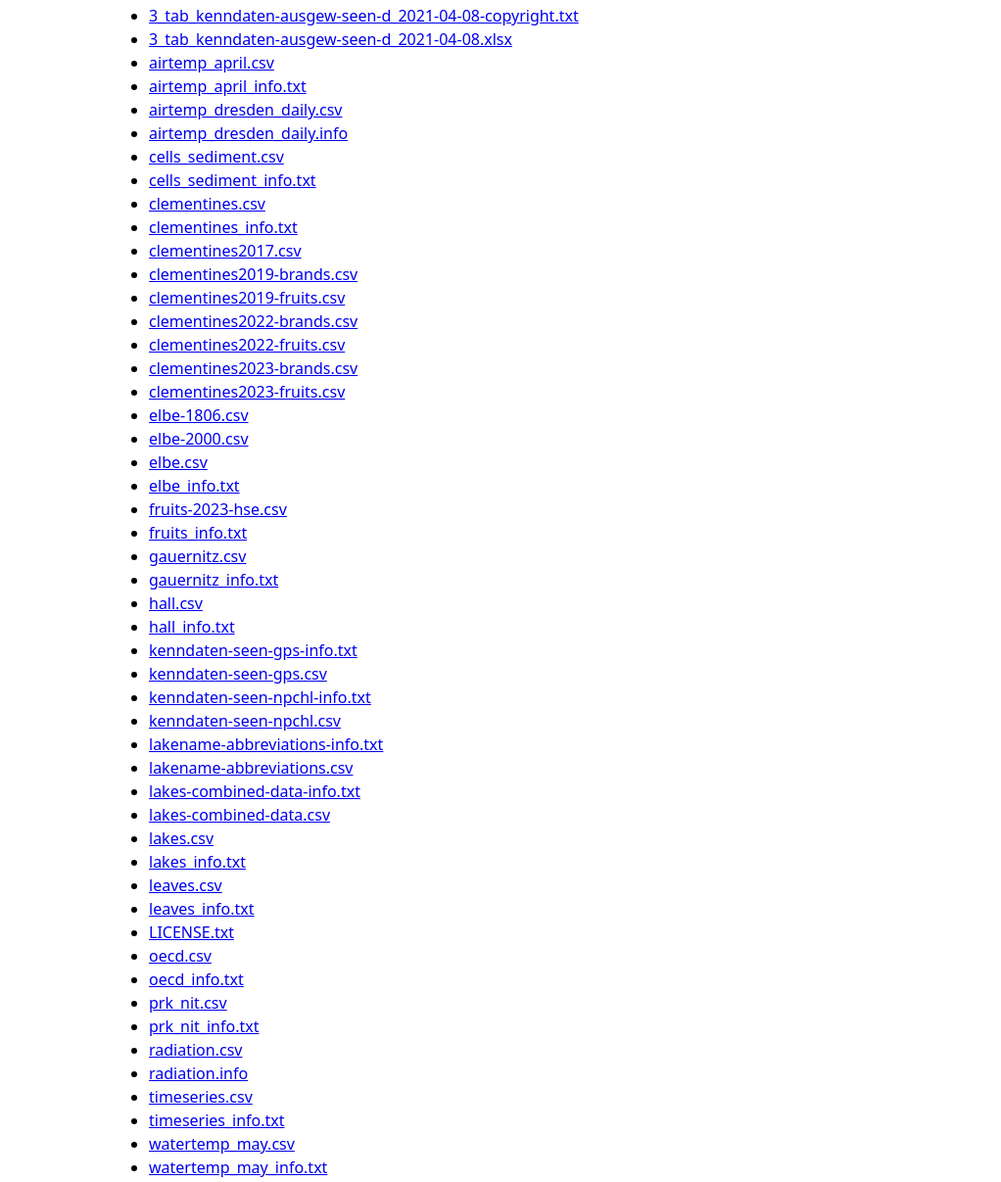
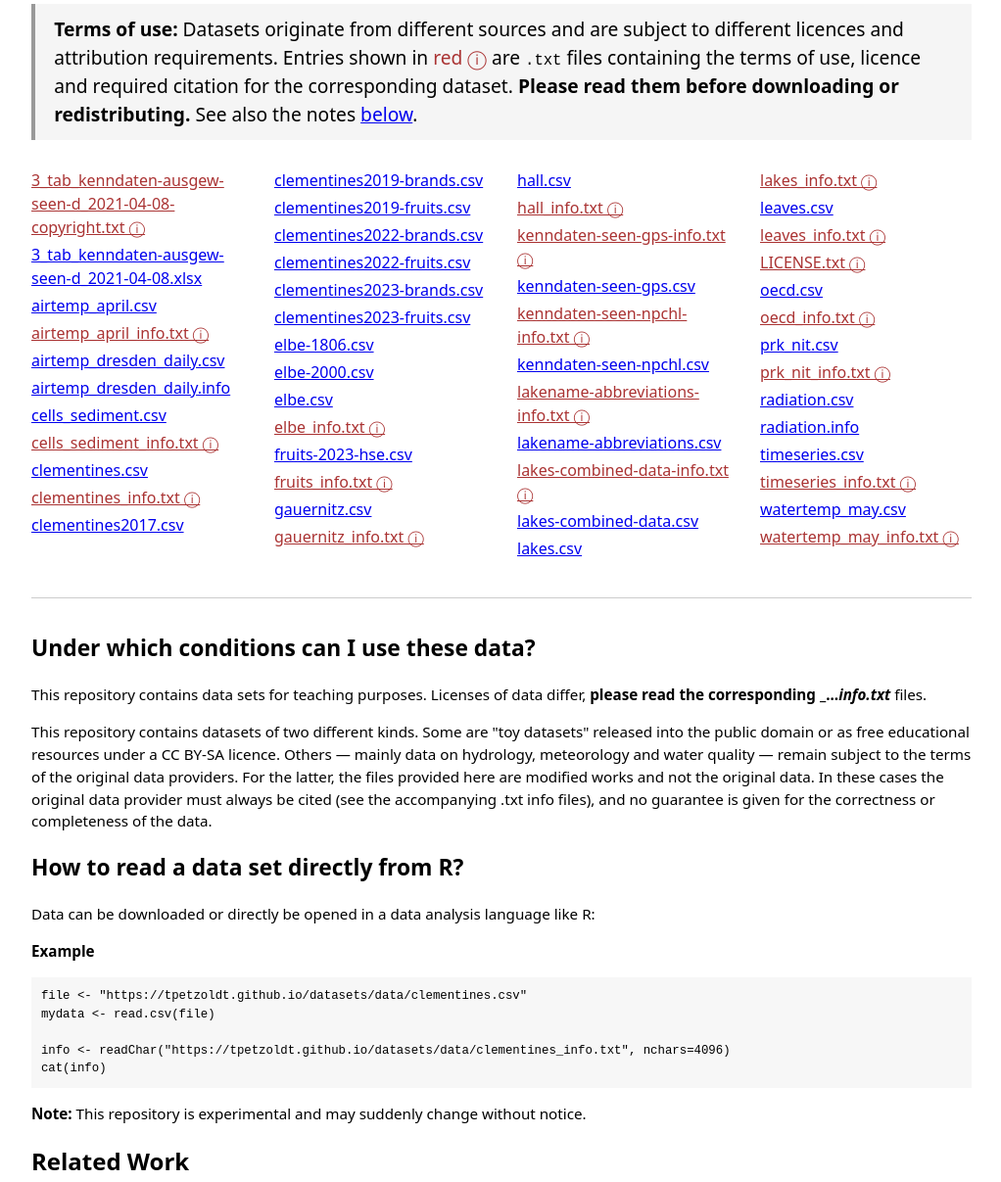
Before and after one commit to tpetzoldt/datasets, a plain HTML site: page index.html in a window 1280 px wide. Shown: the part 97-1304 px from the top of the page at 98% size, without its empty margins (128-1150 px from the left). Drawn offline with Linux system fonts and the light colour scheme.

Commit message:
Improve github.io page of the repo.

```diff
--- a/index.html
+++ b/index.html
@@ -8,26 +8,50 @@
     body {
       font-family: "Noto Sans", "Open Sans", "Segoe UI", Roboto,
                    "Helvetica Neue", Arial, sans-serif;
-      margin: 2em auto;
-      max-width: 50em;
-      padding: 0 1em;
-      line-height: 1.5;
+      margin: 2em auto; max-width: 60em; padding: 0 1em; line-height: 1.5;
     }
+    .disclaimer {
+      border-left: 4px solid #999; background: #f5f5f5;
+      padding: 0.6em 1em; margin: 1em 0 1.5em 0; font-size: 1.2em;
+    }
+    ul.filelist {
+      column-count: 4; column-gap: 2em; list-style: none; padding-left: 0;
+    }
+    ul.filelist li { break-inside: avoid; margin-bottom: 0.25em; }
+    ul.filelist li.terms a { color: #a33; }
+    @media (max-width: 900px) { ul.filelist { column-count: 2; } }
+    @media (max-width: 500px) { ul.filelist { column-count: 1; } }
+    .readme {
+      border-top: 1px solid #ccc; margin-top: 2.5em; padding-top: 1em;
+      font-size: 0.95em;
+    }
+    .readme pre { background: #f7f7f7; padding: 0.8em; overflow-x: auto; }
   </style>
 </head>
 <body>
   <h1>Elements of Statistics: List of Example Datasets</h1>
-  <ul>
-    <li><a href="data/3_tab_kenndaten-ausgew-seen-d_2021-04-08-copyright.txt">3_tab_kenndaten-ausgew-seen-d_2021-04-08-copyright.txt</a></li>
+
+  <div class="disclaimer">
+    <strong>Terms of use:</strong> Datasets originate from different sources
+    and are subject to different licences and attribution requirements.
+    Entries shown in <span style="color:#a33">red ⓘ</span> are
+    <code>.txt</code> files containing the terms of use, licence and required
+    citation for the corresponding dataset.
+    <strong>Please read them before downloading or redistributing.</strong>
+    See also the notes <a href="#readme">below</a>.
+  </div>
+
+  <ul class="filelist">
+    <li class="terms"><a href="data/3_tab_kenndaten-ausgew-seen-d_2021-04-08-copyright.txt">3_tab_kenndaten-ausgew-seen-d_2021-04-08-copyright.txt ⓘ</a></li>
 <li><a href="data/3_tab_kenndaten-ausgew-seen-d_2021-04-08.xlsx">3_tab_kenndaten-ausgew-seen-d_2021-04-08.xlsx</a></li>
 <li><a href="data/airtemp_april.csv">airtemp_april.csv</a></li>
-<li><a href="data/airtemp_april_info.txt">airtemp_april_info.txt</a></li>
+<li class="terms"><a href="data/airtemp_april_info.txt">airtemp_april_info.txt ⓘ</a></li>
 <li><a href="data/airtemp_dresden_daily.csv">airtemp_dresden_daily.csv</a></li>
 <li><a href="data/airtemp_dresden_daily.info">airtemp_dresden_daily.info</a></li>
 <li><a href="data/cells_sediment.csv">cells_sediment.csv</a></li>
-<li><a href="data/cells_sediment_info.txt">cells_sediment_info.txt</a></li>
+<li class="terms"><a href="data/cells_sediment_info.txt">cells_sediment_info.txt ⓘ</a></li>
 <li><a href="data/clementines.csv">clementines.csv</a></li>
-<li><a href="data/clementines_info.txt">clementines_info.txt</a></li>
+<li class="terms"><a href="data/clementines_info.txt">clementines_info.txt ⓘ</a></li>
 <li><a href="data/clementines2017.csv">clementines2017.csv</a></li>
 <li><a href="data/clementines2019-brands.csv">clementines2019-brands.csv</a></li>
 <li><a href="data/clementines2019-fruits.csv">clementines2019-fruits.csv</a></li>
@@ -38,43 +62,63 @@
 <li><a href="data/elbe-1806.csv">elbe-1806.csv</a></li>
 <li><a href="data/elbe-2000.csv">elbe-2000.csv</a></li>
 <li><a href="data/elbe.csv">elbe.csv</a></li>
-<li><a href="data/elbe_info.txt">elbe_info.txt</a></li>
+<li class="terms"><a href="data/elbe_info.txt">elbe_info.txt ⓘ</a></li>
 <li><a href="data/fruits-2023-hse.csv">fruits-2023-hse.csv</a></li>
-<li><a href="data/fruits_info.txt">fruits_info.txt</a></li>
+<li class="terms"><a href="data/fruits_info.txt">fruits_info.txt ⓘ</a></li>
 <li><a href="data/gauernitz.csv">gauernitz.csv</a></li>
-<li><a href="data/gauernitz_info.txt">gauernitz_info.txt</a></li>
+<li class="terms"><a href="data/gauernitz_info.txt">gauernitz_info.txt ⓘ</a></li>
 <li><a href="data/hall.csv">hall.csv</a></li>
-<li><a href="data/hall_info.txt">hall_info.txt</a></li>
-<li><a href="data/kenndaten-seen-gps-info.txt">kenndaten-seen-gps-info.txt</a></li>
+<li class="terms"><a href="data/hall_info.txt">hall_info.txt ⓘ</a></li>
+<li class="terms"><a href="data/kenndaten-seen-gps-info.txt">kenndaten-seen-gps-info.txt ⓘ</a></li>
 <li><a href="data/kenndaten-seen-gps.csv">kenndaten-seen-gps.csv</a></li>
-<li><a href="data/kenndaten-seen-npchl-info.txt">kenndaten-seen-npchl-info.txt</a></li>
+<li class="terms"><a href="data/kenndaten-seen-npchl-info.txt">kenndaten-seen-npchl-info.txt ⓘ</a></li>
 <li><a href="data/kenndaten-seen-npchl.csv">kenndaten-seen-npchl.csv</a></li>
-<li><a href="data/lakename-abbreviations-info.txt">lakename-abbreviations-info.txt</a></li>
+<li class="terms"><a href="data/lakename-abbreviations-info.txt">lakename-abbreviations-info.txt ⓘ</a></li>
 <li><a href="data/lakename-abbreviations.csv">lakename-abbreviations.csv</a></li>
-<li><a href="data/lakes-combined-data-info.txt">lakes-combined-data-info.txt</a></li>
+<li class="terms"><a href="data/lakes-combined-data-info.txt">lakes-combined-data-info.txt ⓘ</a></li>
 <li><a href="data/lakes-combined-data.csv">lakes-combined-data.csv</a></li>
 <li><a href="data/lakes.csv">lakes.csv</a></li>
-<li><a href="data/lakes_info.txt">lakes_info.txt</a></li>
+<li class="terms"><a href="data/lakes_info.txt">lakes_info.txt ⓘ</a></li>
 <li><a href="data/leaves.csv">leaves.csv</a></li>
-<li><a href="data/leaves_info.txt">leaves_info.txt</a></li>
-<li><a href="data/LICENSE.txt">LICENSE.txt</a></li>
+<li class="terms"><a href="data/leaves_info.txt">leaves_info.txt ⓘ</a></li>
+<li class="terms"><a href="data/LICENSE.txt">LICENSE.txt ⓘ</a></li>
 <li><a href="data/oecd.csv">oecd.csv</a></li>
-<li><a href="data/oecd_info.txt">oecd_info.txt</a></li>
+<li class="terms"><a href="data/oecd_info.txt">oecd_info.txt ⓘ</a></li>
 <li><a href="data/prk_nit.csv">prk_nit.csv</a></li>
-<li><a href="data/prk_nit_info.txt">prk_nit_info.txt</a></li>
+<li class="terms"><a href="data/prk_nit_info.txt">prk_nit_info.txt ⓘ</a></li>
 <li><a href="data/radiation.csv">radiation.csv</a></li>
 <li><a href="data/radiation.info">radiation.info</a></li>
 <li><a href="data/timeseries.csv">timeseries.csv</a></li>
-<li><a href="data/timeseries_info.txt">timeseries_info.txt</a></li>
+<li class="terms"><a href="data/timeseries_info.txt">timeseries_info.txt ⓘ</a></li>
 <li><a href="data/watertemp_may.csv">watertemp_may.csv</a></li>
-<li><a href="data/watertemp_may_info.txt">watertemp_may_info.txt</a></li>
+<li class="terms"><a href="data/watertemp_may_info.txt">watertemp_may_info.txt ⓘ</a></li>
   </ul>
-  <h2>Related Work</h2>
+
+
+  <div class="readme" id="readme">
+    <h2>Under which conditions can I use these data?</h2>
+<p>This repository contains data sets for teaching purposes. Licenses of data differ, <strong>please read the corresponding _...<em>info.txt</em></strong> files.</p>
+<p>This repository contains datasets of two different kinds. Some are &quot;toy datasets&quot; released into the public domain or as free educational resources under a CC BY-SA licence. Others — mainly data on hydrology, meteorology and water quality — remain subject to the terms of the original data providers. For the latter, the files provided here are modified works and not the original data. In these cases the original data provider must always be cited (see the accompanying .txt info files), and no guarantee is given for the correctness or completeness of the data.</p>
+<h2>How to read a data set directly from <strong>R</strong>?</h2>
+<p>Data can be downloaded or directly be opened in a data analysis language like R:</p>
+<p><strong>Example</strong></p>
+<pre><code>file &lt;- &quot;https://tpetzoldt.github.io/datasets/data/clementines.csv&quot;
+mydata &lt;- read.csv(file)
+
+info &lt;- readChar(&quot;https://tpetzoldt.github.io/datasets/data/clementines_info.txt&quot;, nchars=4096)
+cat(info)
+</code></pre>
+<p><strong>Note:</strong> This repository is experimental and may suddenly change without notice.</p>
+
+  </div>
+
+   <h2>Related Work</h2>
   <ul>
-  <li><a href="../elements/">Lecture Slides</a></li>
-  <li><a href="../element-labs/">Lab Exercises</a></li>
+    <li><a href="../elements/">Lecture Slides</a></li>
+    <li><a href="../element-labs/">Lab Exercises</a></li>
   </ul>
-  <p>2026-10-11, <a href="https://github.com/tpetzoldt">https://github.com/tpetzoldt</a>
-  </p>
+
+
+  <p>2026-10-11, <a href="https://github.com/tpetzoldt">https://github.com/tpetzoldt</a></p>
 </body>
 </html>
```
Also changed, not shown: 3 other files.
